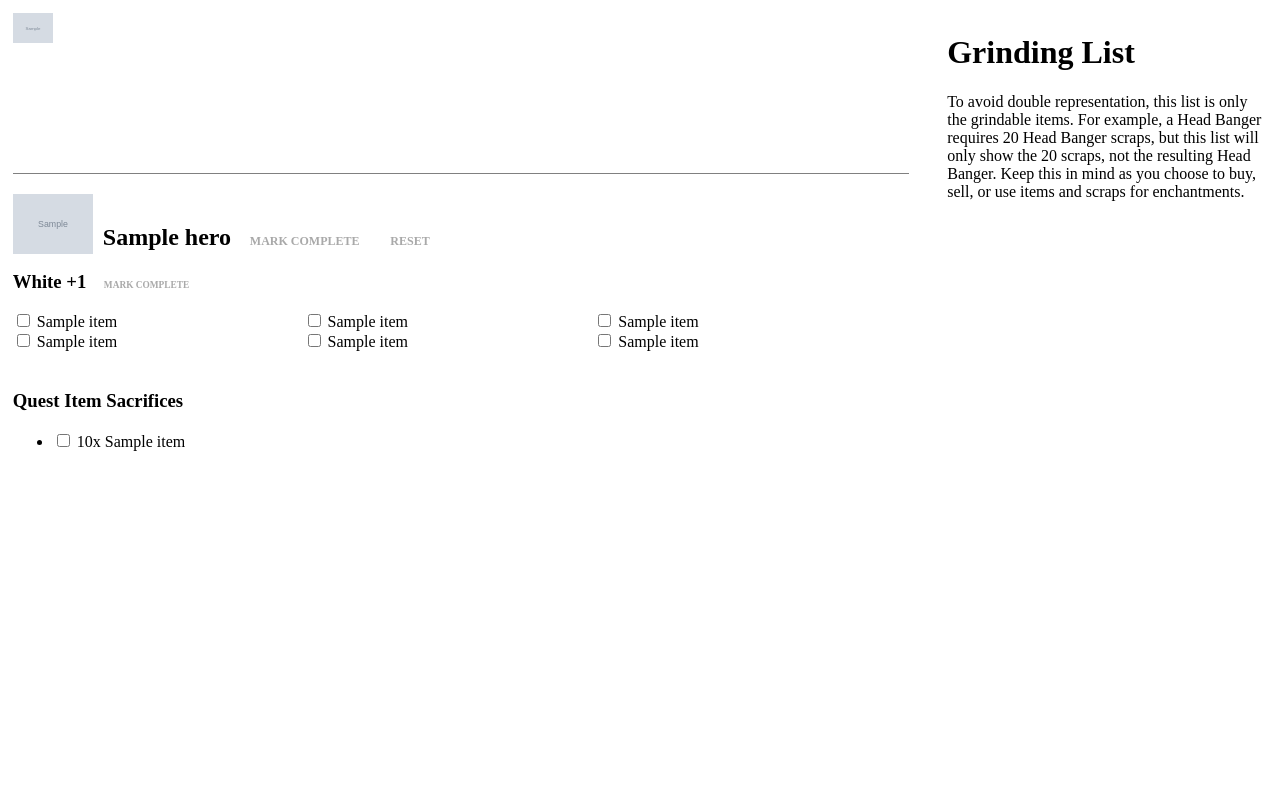
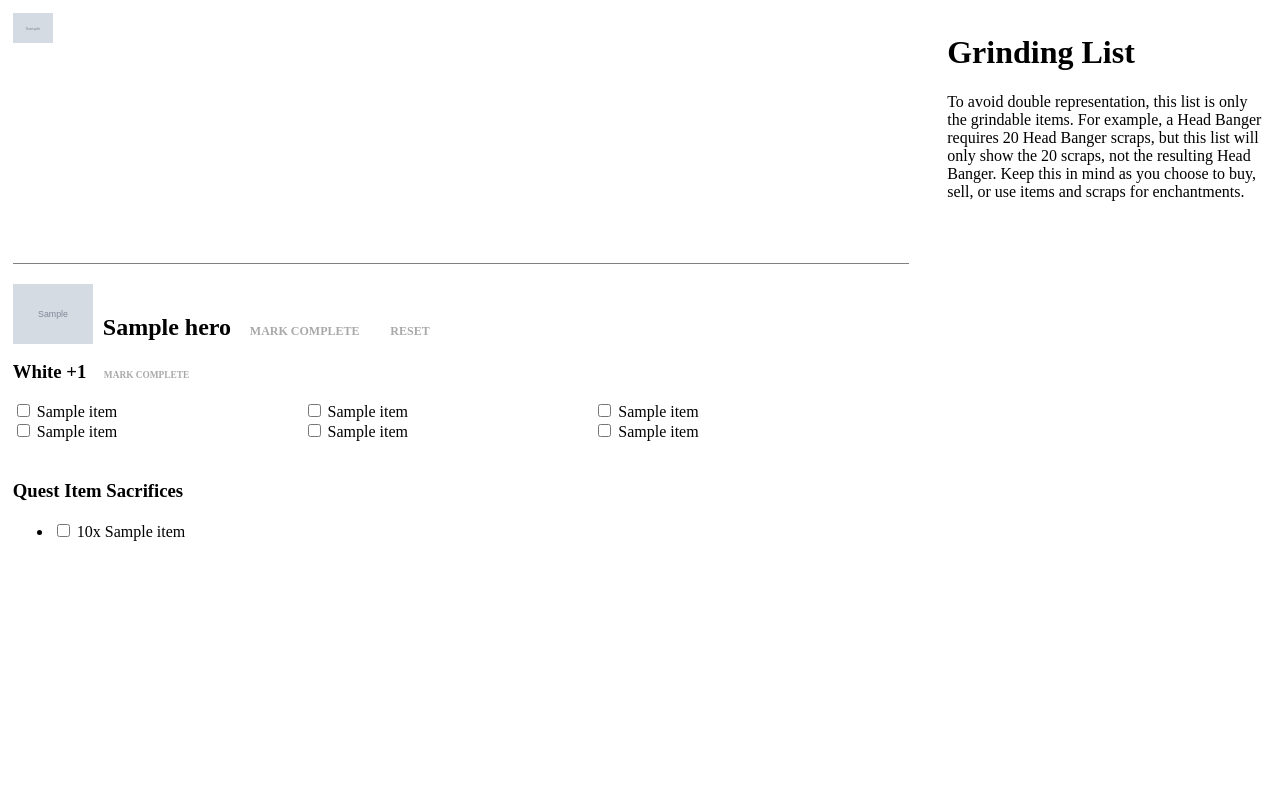
Before and after one commit to DanaMercury/dragonsoul, a Django app: template gear/templates/gear/index.html in a window 1280 px wide. Run offline with Django 3.2, Linux system fonts and the light colour scheme; tables that the repository leaves empty hold one stand-in row (values such as "Sample post"); the template is opened without the code that fills it: values that come from a table or form of the project are taken from there, most other values are stand-ins (such as "Sample title", 1, 10 or a date in 2020); grey boxes marked "Sample" are stand-in pictures; some libraries are stand-ins or nearby versions.

Commit message:
adjust height to handle less wide screens

```diff
--- a/gear/templates/gear/index.html
+++ b/gear/templates/gear/index.html
@@ -7,9 +7,9 @@
 		.color4 { color: purple; }
 		.color5 { color: orange; }
 		#itemlist { position: fixed; top: 0; right: 0; bottom: 0; width: 25%; padding: 1vw; overflow: scroll; }
-		#heronav { position: fixed; top: 0; left: 0; height: 130px; width: 70%; padding: 1vw; }
+		#heronav { position: fixed; top: 0; left: 0; height: 220px; width: 70%; padding: 1vw; }
 		#heronav img { width: 40px; }
-		#herogear { position: fixed; top: 140px; left: 0; bottom: 0; width: 70%; padding: 1vw; overflow: scroll; }
+		#herogear { position: fixed; top: 230px; left: 0; bottom: 0; width: 70%; padding: 1vw; overflow: scroll; }
 		.hero { border-top: solid 1px grey; margin-top: 20px; padding-top: 20px; }
 		#herogear img { width: 80px; float: left; clear: both; margin-bottom: 10px; }
 		#herogear h2 { float: left; margin-left: 10px; margin-top: 30px; }
```
